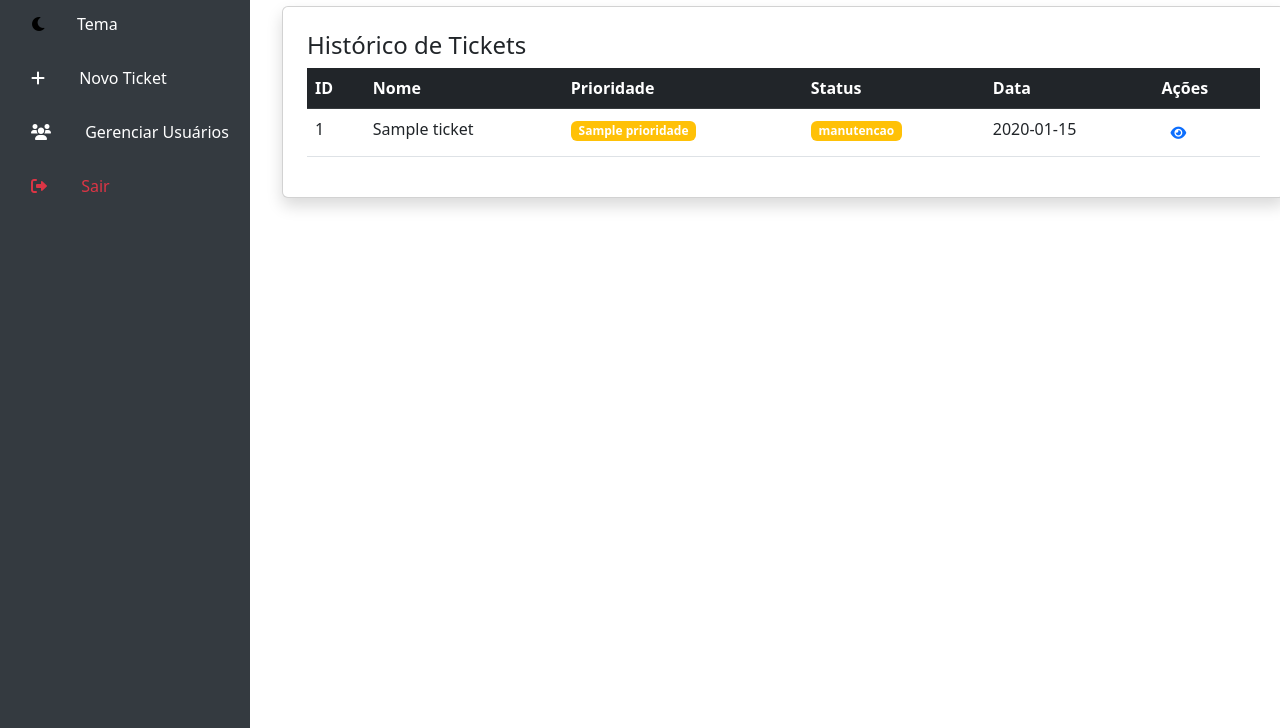
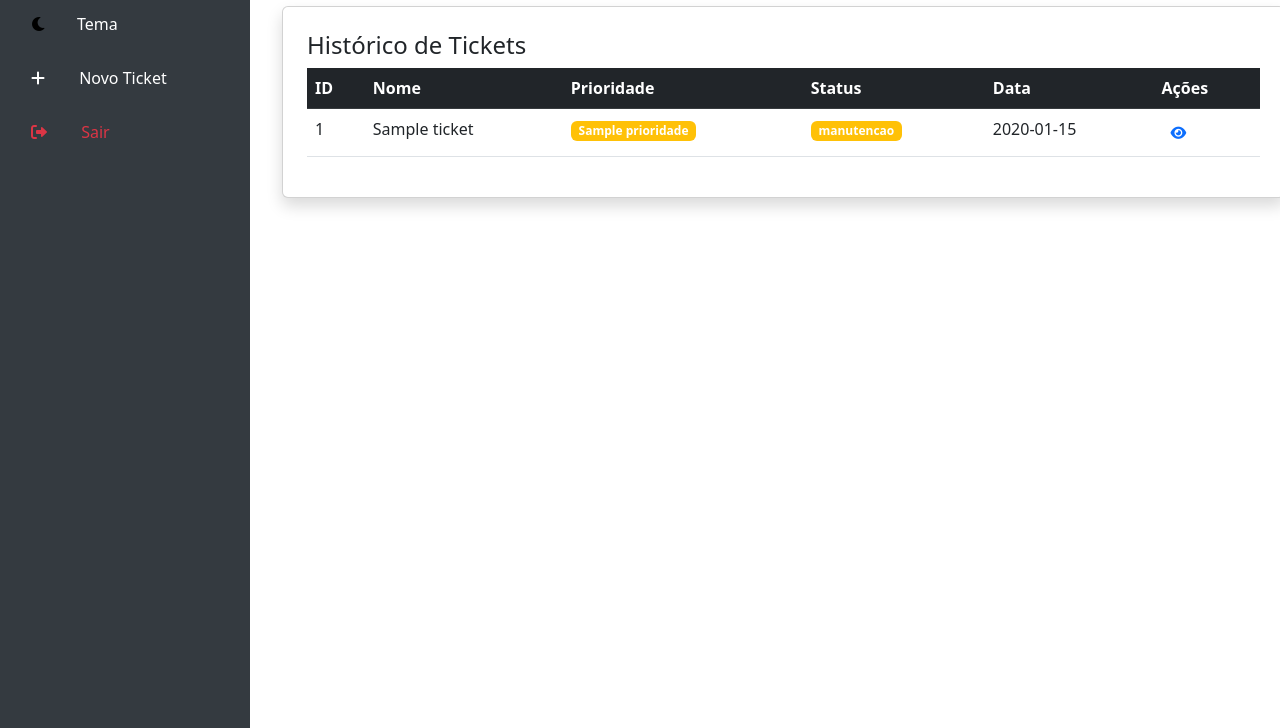
Before and after one commit to Lucashhii/SysV2, a Python web app: template templates/dashboard.html in a window 1280 px wide. Shown: the part 72-800 px from the top of the page. Run offline with Jinja, Linux system fonts and the light colour scheme; the template is opened without the code that fills it: most values are stand-ins (such as "Sample title", 1, 10 or a date in 2020).

Commit message:
Update dashboard.html

```diff
--- a/templates/dashboard.html
+++ b/templates/dashboard.html
@@ -62,12 +62,6 @@
                   <span class="d-none d-md-inline">Novo Ticket</span>
               </a>
           </li>
-          <li class="nav-item">
-            <a class="nav-link" href="{{ url_for('gerenciar_usuarios') }}">
-                <i class="fas fa-users"></i>
-                <span class="d-none d-md-inline">Gerenciar Usuários</span>
-            </a>
-        </li>
           {% if current_user.is_admin %}
           <li class="nav-item">
               <a class="nav-link" href="{{ url_for('listar_tickets') }}">
@@ -92,6 +86,12 @@
               <i class="fa-solid fa-at"></i>
               <span class="d-none d-md-inline">Gerenciar Acessos</span>
           </a>
+      </li>
+      <li class="nav-item">
+            <a class="nav-link" href="{{ url_for('gerenciar_usuarios') }}">
+                <i class="fas fa-users"></i>
+                <span class="d-none d-md-inline">Gerenciar Usuários</span>
+            </a>
       </li>
           {% endif %}
           <li class="nav-item">
```
